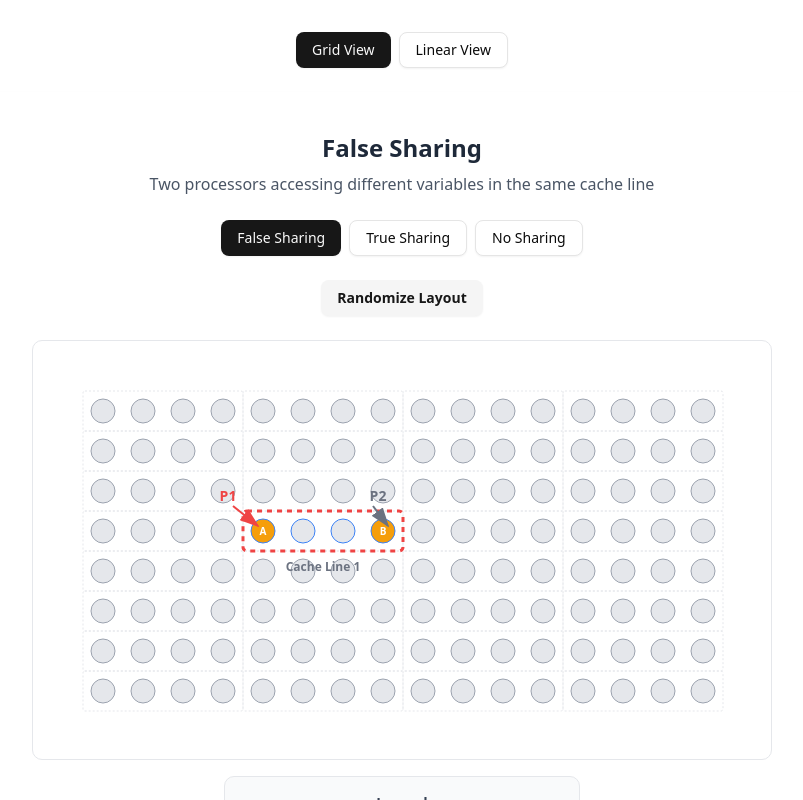
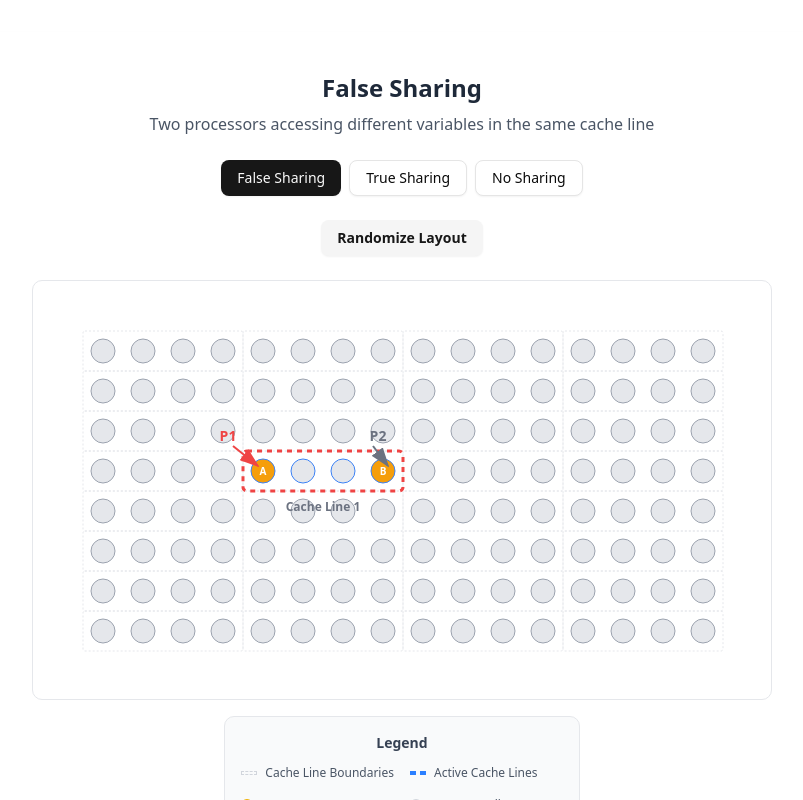
Before and after one commit to Goodr-Interactive/viz-computer-systems, a React (Vite) app: page /csc368/coherence in a window 1280 px wide. Shown: the top 800 px of the page, without its empty margins (238-1041 px from the left). Built offline with nearby package versions, Linux system fonts and the light colour scheme.

Commit message:
formatting of pages

```diff
--- a/src/pages/csc368/coherence/coherence.tsx
+++ b/src/pages/csc368/coherence/coherence.tsx
@@ -7,7 +7,11 @@ export const Coherence: React.FunctionComponent = () => {
 
   return (
     <div className="flex min-h-screen flex-col items-center gap-6 p-8">
-      {/* View Mode Toggle */}
+      <div className="w-full max-w-7xl rounded-lg bg-white p-6 shadow-md">
+        {viewMode === "grid" ? <SimpleFalseSharingViz /> : <LinearFalseSharingViz />}
+      </div>
+
+      {/* View Mode Toggle - Moved to bottom */}
       <div className="flex gap-2">
         <Button
           variant={viewMode === "grid" ? "default" : "outline"}
@@ -23,9 +27,6 @@ export const Coherence: React.FunctionComponent = () => {
         </Button>
       </div>
 
-      <div className="w-full max-w-7xl rounded-lg bg-white p-6 shadow-md">
-        {viewMode === "grid" ? <SimpleFalseSharingViz /> : <LinearFalseSharingViz />}
-      </div>
       <div className="mt-4 flex gap-[16px]">
         <Button asChild variant="outline">
           <a href="/csc368">Back to CSC368</a>
```
